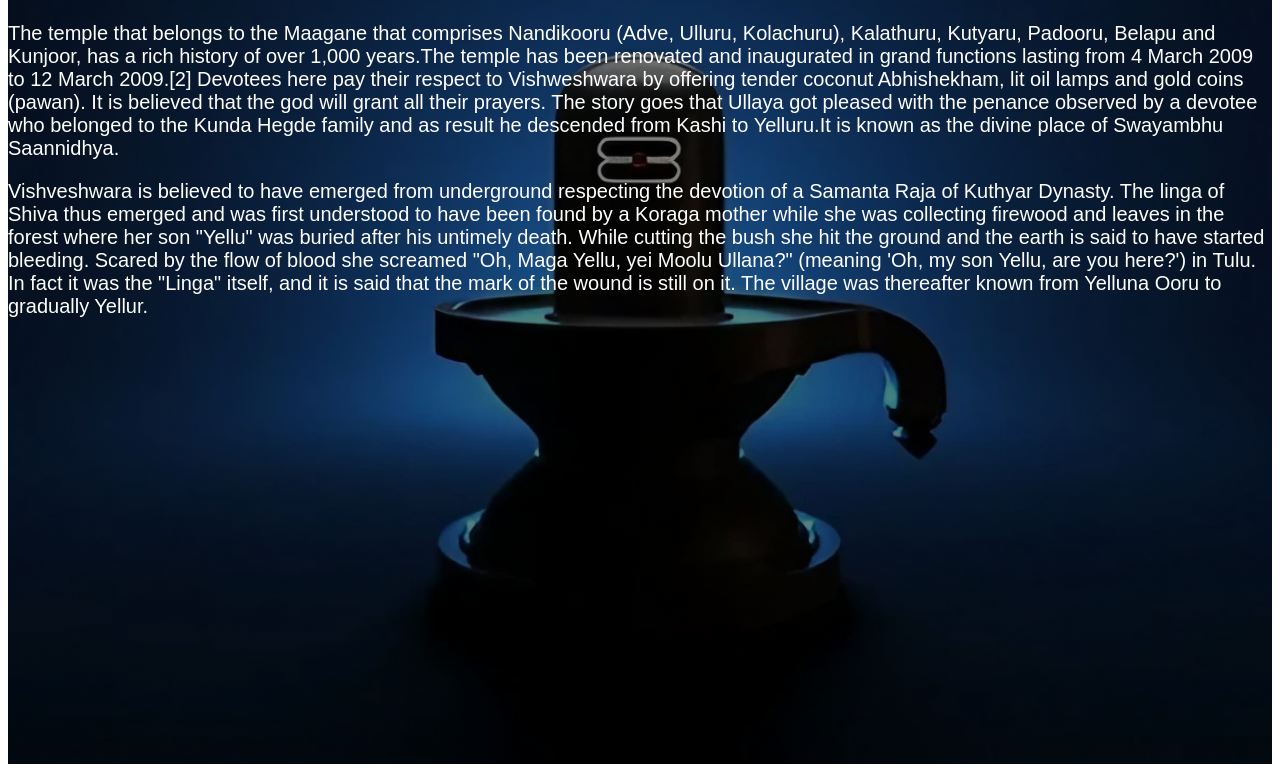
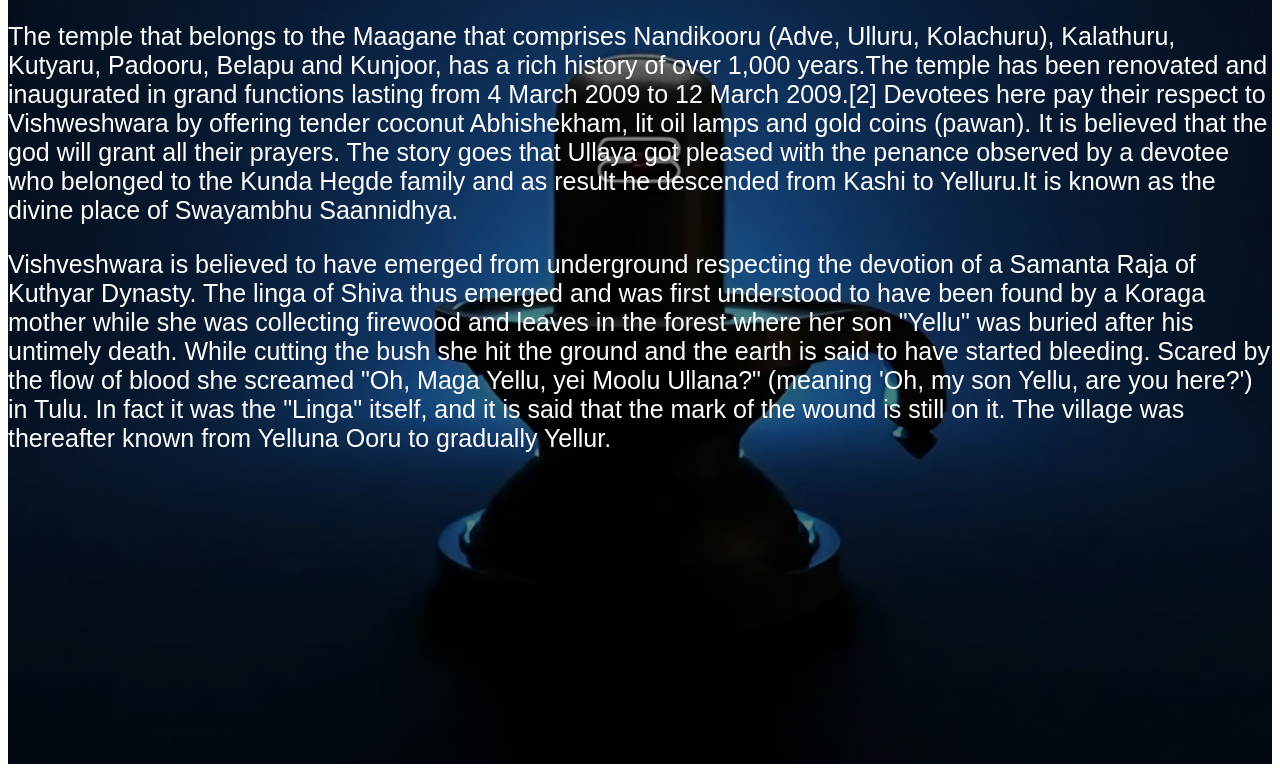
Before and after one commit to Prathikshak39/Temple, a plain HTML site: page History.html in a window 1280 px wide. Shown: the part 116-888 px from the top of the page. Drawn offline with Linux system fonts and the light colour scheme.

Commit message:
Update History.html

```diff
--- a/History.html
+++ b/History.html
@@ -10,7 +10,7 @@
 
 <body>
     <div class="main">
-        <button><a href="Index.html">Back</a></button>
+        <button><a href="index.html">Back</a></button>
         <h2>History</h2>
         <p class="para1">The temple that belongs to the Maagane that comprises Nandikooru (Adve, Ulluru, Kolachuru),
             Kalathuru, Kutyaru, Padooru, Belapu and Kunjoor, has a rich history of over 1,000 years.The temple has been
@@ -46,7 +46,7 @@
 
             .para1 {
                 font-family: Arial, Helvetica, sans-serif;
-                font-size: 20px;
+                font-size: 25px;
                 justify-content: space-evenly;
                 color: #fff;
 
@@ -54,7 +54,7 @@
 
             .para2 {
                 font-family: Arial, Helvetica, sans-serif;
-                font-size: 20px;
+                font-size: 25px;
                 justify-content: space-evenly;
                 color: #fff
 
```
